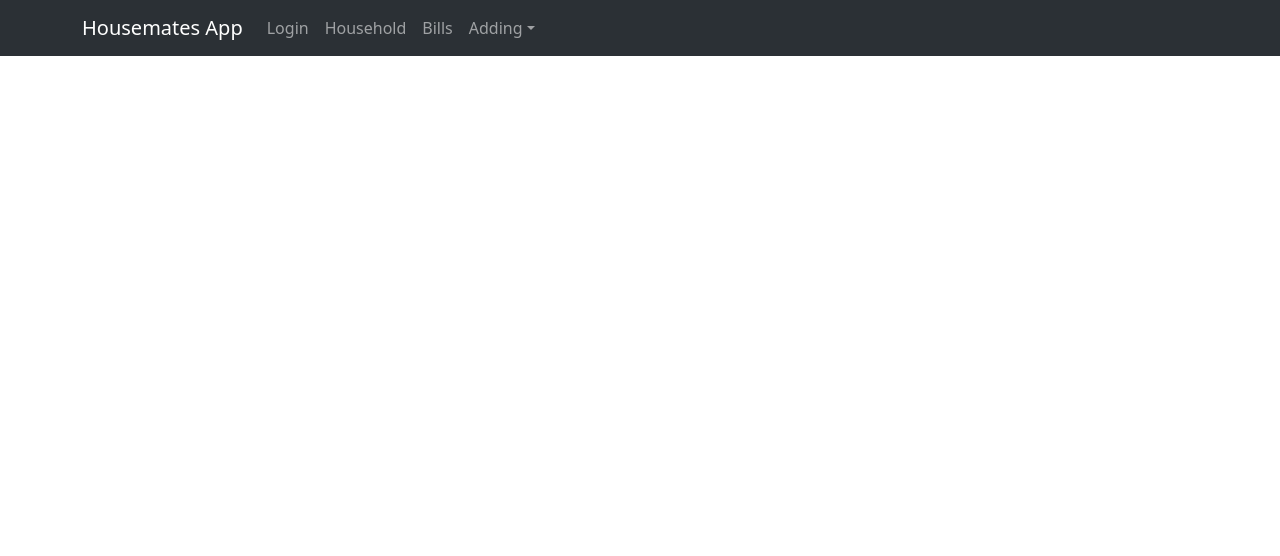
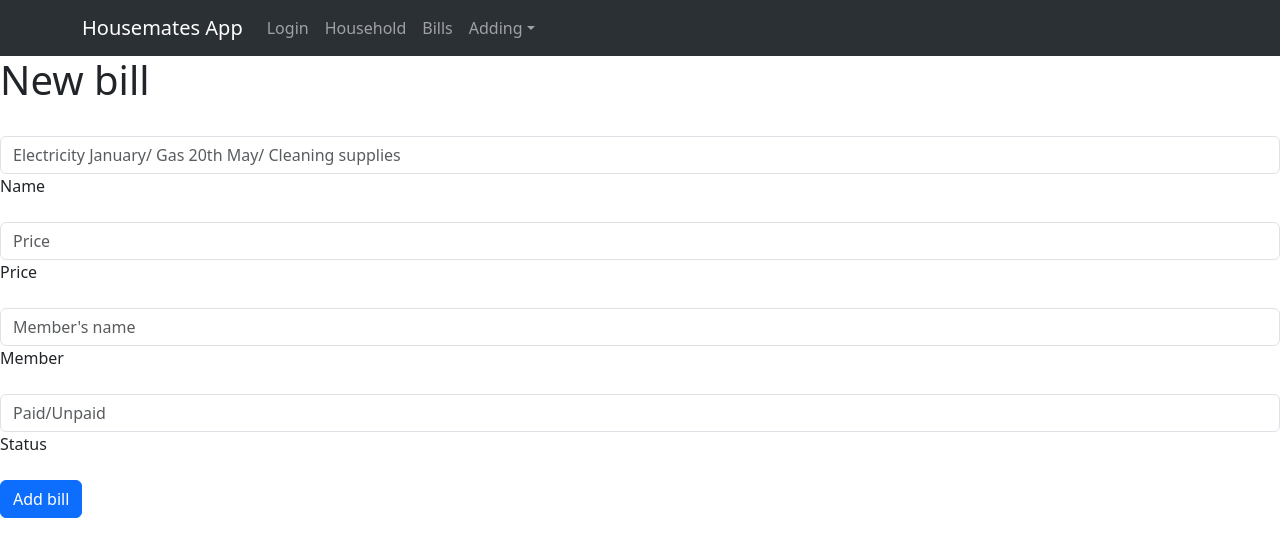
Before and after one commit to IvonaCvija/PPIT-Project, a React (Create React App) app: page /addBill in a window 1280 px wide. Shown: the top 556 px of the page. Built offline with nearby package versions, Linux system fonts and the light colour scheme.

Commit message:
addBill created, axios user for getting bills from online JSONBlob using hook, useState and useEffect

```diff
--- a/package.json
+++ b/package.json
@@ -6,6 +6,7 @@
     "@testing-library/jest-dom": "^5.17.0",
     "@testing-library/react": "^13.4.0",
     "@testing-library/user-event": "^13.5.0",
+    "axios": "^1.6.8",
     "bootstrap": "^5.3.3",
     "cors": "^2.8.5",
     "mongoose": "^8.2.3",
--- a/src/App.js
+++ b/src/App.js
@@ -4,14 +4,14 @@ import 'bootstrap/dist/css/bootstrap.min.css';
 
 import Login from './components/login';
 import Household from './components/household';
-import Bills from './components/bills';
+// import Bills from './components/bills';
 import Read from './components/read';
+import AddBill from './components/addBill';
 
 import Container from 'react-bootstrap/Container';
 import Nav from 'react-bootstrap/Nav';
 import Navbar from 'react-bootstrap/Navbar';
 import NavDropdown from 'react-bootstrap/NavDropdown';
-// import Button from 'react-bootstrap/Button';
 import { BrowserRouter, Routes, Route } from 'react-router-dom';
 
 function App() {
@@ -37,13 +37,12 @@ function App() {
         </Container>
       </Navbar>
 
-        {/* <Button href="/login">Login</Button> */}
-
       <Routes>
-        {/* <Route path='/' element={<Main></Main>}></Route> */}
+        <Route path='/' element={<Login></Login>}></Route>
         <Route path='/login' element={<Login></Login>}></Route>
         <Route path='/household' element={<Household></Household>}></Route>
         <Route path='/bills' element={<Read></Read>}></Route>
+        <Route path='/addBill' element={<AddBill></AddBill>}></Route>
       </Routes>
 
     </BrowserRouter>
--- a/src/components/addBill.js
+++ b/src/components/addBill.js
@@ -0,0 +1,75 @@
+import { useState } from "react";
+import { Button } from 'react-bootstrap';
+
+function AddBill(){
+    // use useState hook for getting variables name, price, member, status
+    const [name, setName] = useState('');
+    const [price, setPrice] = useState('');
+    const [member, setMember] = useState('');
+    const [status, setStatus] = useState('');
+
+    // handle form submission
+    const handleSubmit = (e) => {
+        e.preventDefault();
+
+        console.log(
+            " Name: " + name +
+            " Price: " + price +
+            " Member: " + member +
+            " Status: " + status);
+    }
+
+    return (
+        <div>
+            <h1>New bill</h1>
+            <br></br>
+            {/* form for adding a new bill, invoke onSubmit */}
+            <form onSubmit={handleSubmit}>
+
+                {/* getting input for name */}
+                <div data-mdb-input-init class="form-outline mb-4">
+                    <input type="text" id="formBill" class="form-control"
+                        placeholder="Electricity January/ Gas 20th May/ Cleaning supplies"
+                        value={name}
+                        onChange={(e) => { setName(e.target.value) }}/>
+                    <label>Name</label>
+                </div>
+
+                {/* getting input for price */}
+                <div data-mdb-input-init class="form-outline mb-4">
+                    <input type="text" id="formBill" class="form-control"
+                        placeholder="Price"
+                        value={price}
+                        onChange={(e) => { setPrice(e.target.value) }}/>
+                    <label>Price</label>
+                </div>
+
+                {/* getting input for member's name */}
+                <div data-mdb-input-init class="form-outline mb-4">
+                    <input type="text" id="formBill" class="form-control"
+                        placeholder="Member's name"
+                        value={member}
+                        onChange={(e) => { setMember(e.target.value) }}/>
+                    <label>Member</label>
+                </div>
+
+                {/* getting input for bill status */}
+                <div data-mdb-input-init class="form-outline mb-4">
+                    <input type="text" id="formBill" class="form-control"
+                        placeholder="Paid/Unpaid"
+                        value={status}
+                        onChange={(e) => { setStatus(e.target.value) }}/>
+                    <label>Status</label>
+                </div>
+
+                {/* button for submitting data */}
+                <div>
+                    <Button type="submit">Add bill</Button>
+                </div>
+
+            </form>
+        </div>
+    );
+}
+
+export default AddBill;
--- a/src/components/billObjects.js
+++ b/src/components/billObjects.js
@@ -2,16 +2,18 @@ function BillObjects(props) {
 
     return (
         <div>
+            <br></br>
+            {/* show member */}
+            <p>{"Member: " + props.myBills.member}</p>
             {/* show bill's name */}
-            <h1>{props.myBills.name}</h1>
+            <p>{"name: " + props.myBills.name}</p>
              {/* show price  */}
-            <h2>{props.myBills.price}</h2>
-            {/* show member */}
-            <p>{props.myBills.member}</p>
+            <h4>{props.myBills.price + "€"}</h4>
             {/* show status(paid/unpaid) */}
-            <h2>{props.myBills.status}</h2>
+            <h4>{props.myBills.status}</h4>
+            <br></br>
         </div>
     );
 }
-// export BillObjects -->
+// export BillObjects
 export default BillObjects;
--- a/src/components/read.js
+++ b/src/components/read.js
@@ -1,23 +1,32 @@
 // import bills component
 import Bills from "./bills";
+import{ useEffect, useState} from "react";
+import axios from "axios";
+
 //Read component
 function Read(){
-    //array of bills data
-    const data = [
-        {
-            "name": "Electricity",
-            "price": 40,
-            "member": "Ivona",
-            "status": "Unpaid"
-        },
-        {
-            "name": "Gas",
-            "price": 65.5,
-            "member": "Mimi",
-            "status": "Paid"
-        },
-
-    ];
+    const [data, setData] = useState([]);
+    useEffect(
+        () => {
+            // http://jsonblob.com/1229437506201444352 (from https://jsonblob.com)
+            // get data from jsonblob with axios (asynchronous operation)
+            axios.get('https://jsonblob.com/api/1229437506201444352')
+                .then(
+                    // callback function handling response, getting entire json data
+                    (response) => {
+                        // get all data from jsonblob and set to state
+                        setData(response.data)
+                    }
+                )
+                // error message for failed request
+                .catch(
+                    (error) => {
+                        // log the error message to the console
+                        console.log(error);
+                    }
+                );
+        }, [] // the empty array stops the running of the effect after 1 response
+    );
     return (
         <div>
             <h1>All bills</h1>
@@ -28,3 +37,21 @@ function Read(){
 }
 
 export default Read;
+
+
+
+//array of bills data
+    // const data = [
+    //     {
+    //         "name": "Electricity",
+    //         "price": 40,
+    //         "member": "Ivona",
+    //         "status": "Unpaid"
+    //     },
+    //     {
+    //         "name": "Gas",
+    //         "price": 65.5,
+    //         "member": "Mimi",
+    //         "status": "Paid"
+    //     }
+    // ];
```
Also changed, not shown: 1 other file (tests, documents, lock files or other folders).
